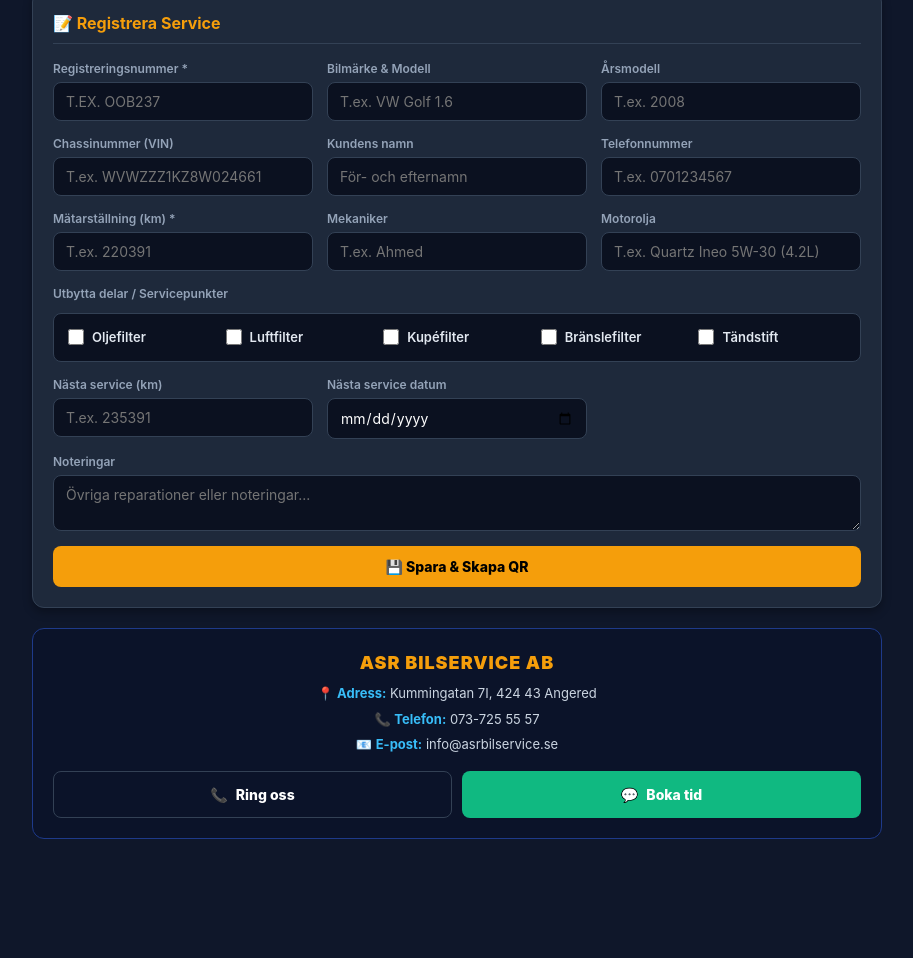
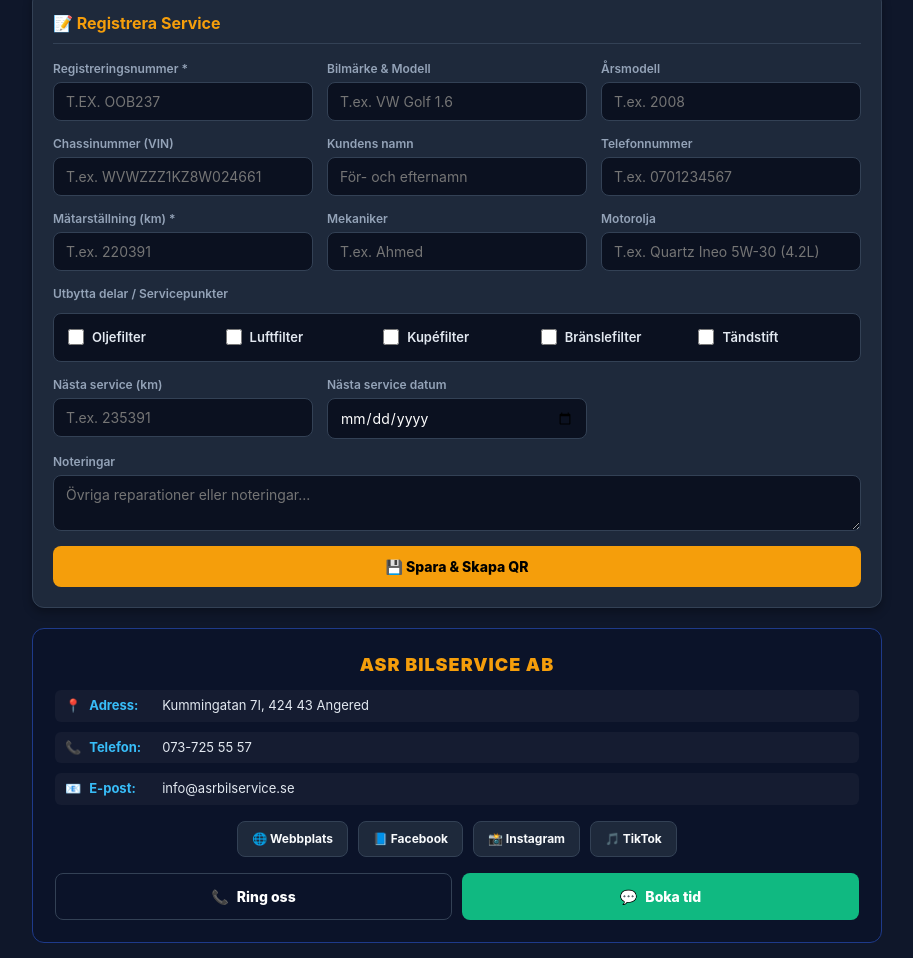
Before and after one commit to cscacsc/asr-oiltrack, a plain HTML site: page index.html in a window 1280 px wide. Shown: the part 409-1367 px from the top of the page, without its empty margins (183-1096 px from the left). Before the commit the page ends 1263 px from the top, so only its background shows below. Drawn offline with nearby package versions, Linux system fonts and the light colour scheme.

Commit message:
Update index.html

```diff
--- a/index.html
+++ b/index.html
@@ -202,20 +202,68 @@
       background: #0b1329;
       border: 1px solid #1e3a8a;
       border-radius: 12px;
-      padding: 20px;
+      padding: 22px;
       margin-top: 20px;
       text-align: center;
     }
-    .workshop-title { font-size: 18px; font-weight: 900; color: var(--accent-gold); margin-bottom: 8px; letter-spacing: 1px; }
+    .workshop-title { font-size: 18px; font-weight: 900; color: var(--accent-gold); margin-bottom: 12px; letter-spacing: 1px; }
+
     .workshop-info-list {
       display: flex;
       flex-direction: column;
-      gap: 6px;
+      gap: 10px;
       font-size: 13px;
       color: #cbd5e1;
       margin-bottom: 16px;
+      text-align: left;
     }
-    .workshop-info-list strong { color: var(--accent-blue); }
+    [dir="rtl"] .workshop-info-list { text-align: right; }
+
+    .contact-interactive-link {
+      color: #e2e8f0;
+      text-decoration: none;
+      display: inline-flex;
+      align-items: center;
+      gap: 8px;
+      padding: 6px 10px;
+      border-radius: 6px;
+      background: rgba(255, 255, 255, 0.04);
+      transition: all 0.2s ease;
+      width: 100%;
+    }
+    .contact-interactive-link:hover {
+      background: rgba(56, 189, 248, 0.15);
+      color: var(--accent-blue);
+    }
+    .contact-interactive-link strong { color: var(--accent-blue); min-width: 65px; }
+
+    .social-row {
+      display: flex;
+      justify-content: center;
+      gap: 10px;
+      margin-bottom: 16px;
+      flex-wrap: wrap;
+    }
+    .social-btn {
+      display: inline-flex;
+      align-items: center;
+      gap: 6px;
+      padding: 8px 14px;
+      background: #1e293b;
+      border: 1px solid var(--card-border);
+      border-radius: 8px;
+      color: #f8fafc;
+      text-decoration: none;
+      font-size: 12px;
+      font-weight: 700;
+      transition: all 0.2s;
+    }
+    .social-btn:hover {
+      border-color: var(--accent-gold);
+      color: var(--accent-gold);
+      transform: translateY(-2px);
+    }
+
     .workshop-actions { display: grid; grid-template-columns: 1fr 1fr; gap: 10px; }
 
     /* History Table */
@@ -398,7 +446,7 @@
     <p style="font-size: 13px; color: var(--text-muted);" data-i18n="msgScan">Skanna koden för serviceprotokollet:</p>
     <div id="qrcode"></div>
     <div class="action-row">
-      <button class="btn btn-outline" onclick="triggerPrint()">🖨 <span data-i18n="btnPrint">Skriv ut protokoll</span></button>
+      <button class="btn btn-outline" onclick="triggerPrint()">🖨️ <span data-i18n="btnPrint">Skriv ut protokoll</span></button>
       <button class="btn btn-gold" onclick="openCustomerView()" data-i18n="btnView">👁️ Visa sida</button>
     </div>
   </div>
@@ -422,14 +470,35 @@
     </div>
   </div>
 
-  <!-- بطاقة معلومات الورشة الرسمية للزبون بدون أوقات الدوام -->
+  <!-- بطاقة معلومات الورشة التفاعلية الرسمية للزبون -->
   <div class="workshop-contact-card">
     <div class="workshop-title">ASR BILSERVICE AB</div>
+
     <div class="workshop-info-list">
-      <div>📍 <strong>Adress:</strong> Kummingatan 7I, 424 43 Angered</div>
-      <div>📞 <strong>Telefon:</strong> 073-725 55 57</div>
-      <div>📧 <strong>E-post:</strong> info@asrbilservice.se</div>
+      <!-- رابط العنوان التفاعلي: يفتح تطبيق الخرائط مباشرة -->
+      <a href="https://maps.google.com/?q=Kummingatan+7I,+424+43+Angered" target="_blank" class="contact-interactive-link" title="Öppna i Google Maps">
+        📍 <strong>Adress:</strong> <span>Kummingatan 7I, 424 43 Angered</span>
+      </a>
+
+      <!-- رابط الهاتف التفاعلي -->
+      <a href="tel:0737255557" class="contact-interactive-link" title="Ring">
+        📞 <strong>Telefon:</strong> <span>073-725 55 57</span>
+      </a>
+
+      <!-- رابط الإيميل التفاعلي -->
+      <a href="mailto:info@asrbilservice.se" class="contact-interactive-link" title="Skicka E-post">
+        📧 <strong>E-post:</strong> <span>info@asrbilservice.se</span>
+      </a>
     </div>
+
+    <!-- أزرار التواصل الاجتماعي الرسمية -->
+    <div class="social-row">
+      <a href="https://asrbilservice.se/" target="_blank" class="social-btn">🌐 Webbplats</a>
+      <a href="https://www.facebook.com/asrbilservice" target="_blank" class="social-btn">📘 Facebook</a>
+      <a href="https://www.instagram.com/asrbilservice" target="_blank" class="social-btn">📸 Instagram</a>
+      <a href="https://www.tiktok.com/@asrbilservice" target="_blank" class="social-btn">🎵 TikTok</a>
+    </div>
+
     <div class="workshop-actions">
       <a href="tel:0737255557" id="wsPhoneBtn" class="btn btn-outline">📞 <span data-i18n="btnCall">Ring oss</span></a>
       <a href="#" id="wsBokaBtn" target="_blank" class="btn btn-success">💬 <span data-i18n="btnBook">Boka tid</span></a>
```
